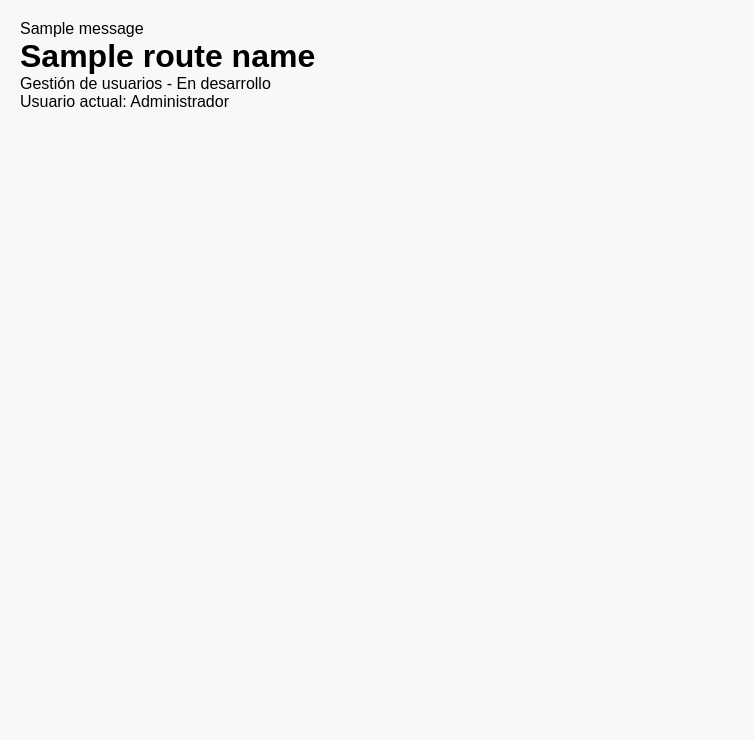
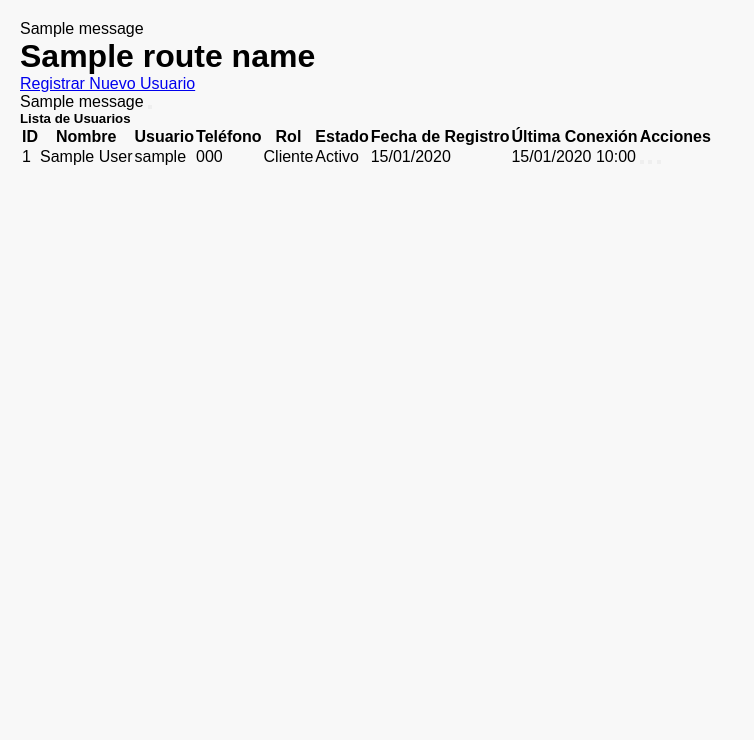
Before and after one commit to raulhongo3132/administracion-de-microcreditos, a Flask app: template app/templates/admin/usuarios.html in a window 1280 px wide. Shown: the part 60-800 px from the top of the page, without its empty margins (0-754 px from the left). Run offline with Flask 3, Linux system fonts and the light colour scheme; tables that the repository leaves empty hold one stand-in row (values such as "Sample post"); the template is opened without the code that fills it: values that come from a table or form of the project are taken from there, most other values are stand-ins (such as "Sample title", 1, 10 or a date in 2020); one stand-in notice (Sample message) is shown; parts of the project's set-up code (start-up, migrations or seed data) failed here and were passed over.

Commit message:
Registro de usuarios.

```diff
--- a/app/templates/admin/usuarios.html
+++ b/app/templates/admin/usuarios.html
@@ -1,7 +1,125 @@
 {% extends "base_admin.html" %}
 {% block title %}{{ route_name }}{% endblock %}
 {% block content %}
-    <h1>{{ route_name }}</h1>
-    <p>Gestión de usuarios - En desarrollo</p>
-    <p>Usuario actual: {{ current_user.name | default('Administrador') }}</p>
+<div class="container-fluid">
+    <!-- Encabezado -->
+    <div class="d-flex justify-content-between align-items-center mb-4">
+        <h1 class="h3">{{ route_name }}</h1>
+        <a href="{{ url_for('admin.registrar_cobrador') }}" class="btn btn-primary">
+            <i class="fas fa-plus"></i> Registrar Nuevo Usuario
+        </a>
+    </div>
+
+    <!-- Mensajes Flash -->
+    {% with messages = get_flashed_messages(with_categories=true) %}
+        {% if messages %}
+            {% for category, message in messages %}
+                <div class="alert alert-{{ 'danger' if category == 'error' else 'success' }} alert-dismissible fade show" role="alert">
+                    {{ message }}
+                    <button type="button" class="btn-close" data-bs-dismiss="alert"></button>
+                </div>
+            {% endfor %}
+        {% endif %}
+    {% endwith %}
+
+    <!-- Tabla de Usuarios -->
+    <div class="card">
+        <div class="card-header">
+            <h5 class="card-title mb-0">Lista de Usuarios</h5>
+        </div>
+        <div class="card-body">
+            {% if usuarios %}
+            <div class="table-responsive">
+                <table class="table table-striped table-hover">
+                    <thead>
+                        <tr>
+                            <th>ID</th>
+                            <th>Nombre</th>
+                            <th>Usuario</th>
+                            <th>Teléfono</th>
+                            <th>Rol</th>
+                            <th>Estado</th>
+                            <th>Fecha de Registro</th>
+                            <th>Última Conexión</th>
+                            <th>Acciones</th>
+                        </tr>
+                    </thead>
+                    <tbody>
+                        {% for usuario in usuarios %}
+                        <tr>
+                            <td>{{ usuario.id }}</td>
+                            <td>{{ usuario.name }}</td>
+                            <td>{{ usuario.username }}</td>
+                            <td>{{ usuario.phone }}</td>
+                            <td>
+                                {% if usuario.rol == 'admin' %}
+                                    <span class="badge bg-danger">Administrador</span>
+                                {% elif usuario.rol == 'collector' %}
+                                    <span class="badge bg-warning">Cobrador</span>
+                                {% else %}
+                                    <span class="badge bg-secondary">Cliente</span>
+                                {% endif %}
+                            </td>
+                            <td>
+                                {% if usuario.status %}
+                                    <span class="badge bg-success">Activo</span>
+                                {% else %}
+                                    <span class="badge bg-danger">Inactivo</span>
+                                {% endif %}
+                            </td>
+                            <td>
+                                {% if usuario.creation_date %}
+                                    {{ usuario.creation_date.strftime('%d/%m/%Y') }}
+                                {% else %}
+                                    -
+                                {% endif %}
+                            </td>
+                            <td>
+                                {% if usuario.last_connection %}
+                                    {{ usuario.last_connection.strftime('%d/%m/%Y %H:%M') }}
+                                {% else %}
+                                    <span class="text-muted">Nunca</span>
+                                {% endif %}
+                            </td>
+                            <td>
+                                <div class="btn-group" role="group">
+                                    <button type="button" class="btn btn-sm btn-outline-primary" title="Editar">
+                                        <i class="fas fa-edit"></i>
+                                    </button>
+                                    {% if usuario.id != current_user.id %}
+                                        {% if usuario.status %}
+                                            <button type="button" class="btn btn-sm btn-outline-warning" title="Desactivar">
+                                                <i class="fas fa-ban"></i>
+                                            </button>
+                                        {% else %}
+                                            <button type="button" class="btn btn-sm btn-outline-success" title="Activar">
+                                                <i class="fas fa-check"></i>
+                                            </button>
+                                        {% endif %}
+                                        <button type="button" class="btn btn-sm btn-outline-danger" title="Eliminar">
+                                            <i class="fas fa-trash"></i>
+                                        </button>
+                                    {% else %}
+                                        <span class="text-muted small">Tú</span>
+                                    {% endif %}
+                                </div>
+                            </td>
+                        </tr>
+                        {% endfor %}
+                    </tbody>
+                </table>
+            </div>
+            {% else %}
+            <div class="text-center py-4">
+                <i class="fas fa-users fa-3x text-muted mb-3"></i>
+                <h5>No hay usuarios registrados</h5>
+                <p class="text-muted">Comienza registrando el primer usuario.</p>
+                <a href="{{ url_for('admin.registrar_cobrador') }}" class="btn btn-primary">
+                    Registrar Usuario
+                </a>
+            </div>
+            {% endif %}
+        </div>
+    </div>
+</div>
 {% endblock %}
--- a/app/templates/base_admin.html
+++ b/app/templates/base_admin.html
@@ -16,7 +16,6 @@
             <a href="{{ url_for('admin.reportes') }}" class="sidebar-link">Reportes</a>
             <a href="{{ url_for('admin.prestamos') }}" class="sidebar-link">Préstamos</a>
             <a href="{{ url_for('admin.cuenta') }}" class="sidebar-link">Cuenta</a>
-            <a href="{{ url_for('admin.registrar_cobrador') }}" class="sidebar-link">Registrar cobrador</a>
 
             <div class="sidebar-bottom">
                 <a href="{{ url_for('auth.logout') }}" class="sidebar-link logout">Cerrar sesión</a>
```
Also changed, not shown: app/admin/routes.py (+7 -2 lines).
